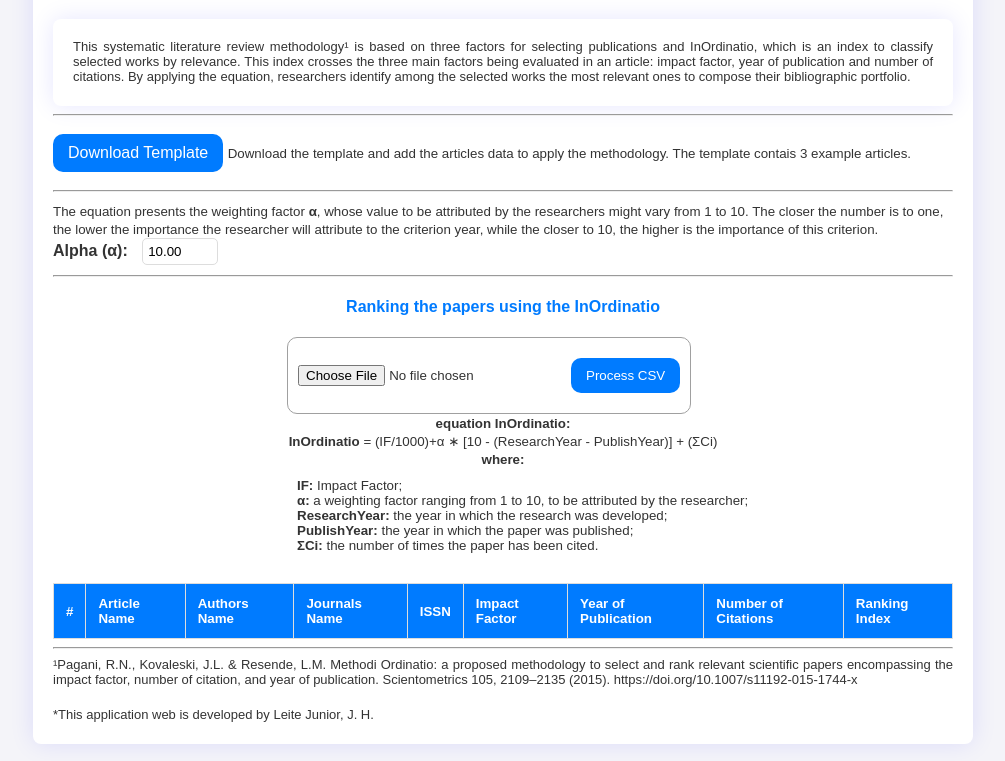
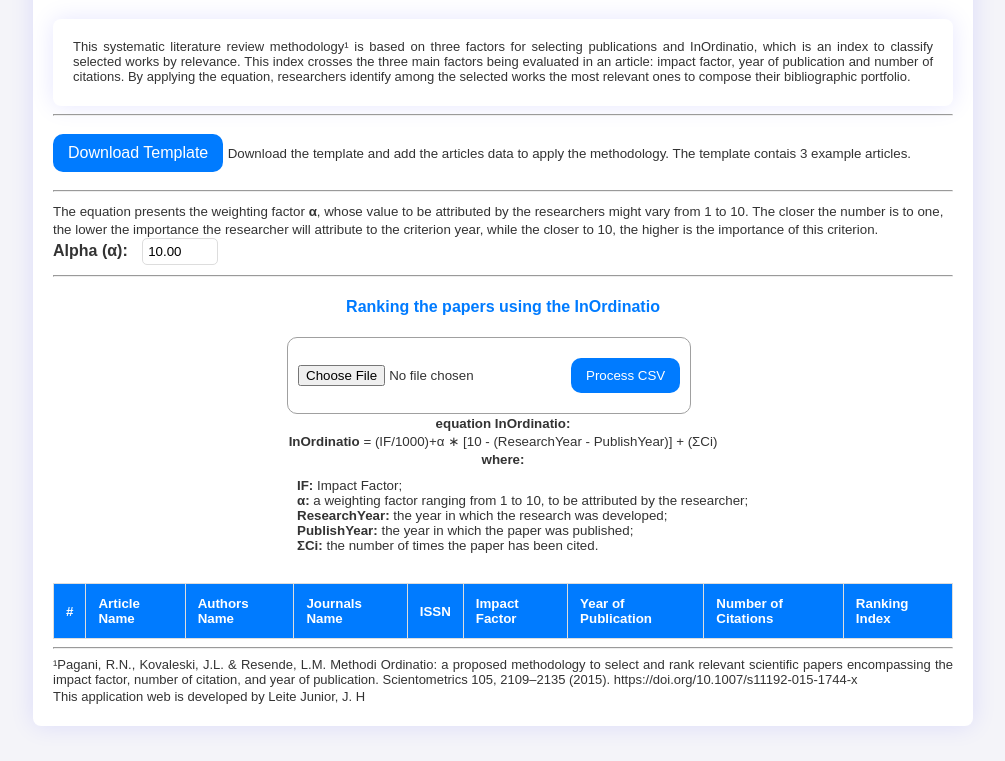
Before and after one commit to jhugolj/ordinatio-teste, a plain HTML site: page Index.html in a window 1280 px wide. Shown: the part 101-862 px from the top of the page, without its empty margins (137-1142 px from the left). Drawn offline with Linux system fonts and the light colour scheme.

Commit message:
Update Index.html

```diff
--- a/Index.html
+++ b/Index.html
@@ -14,7 +14,7 @@
             which is an index to classify selected works by relevance. This index crosses the three main factors being evaluated in an article:
             impact factor, year of publication and number of citations. By applying the equation, researchers identify among the selected works
             the most relevant ones to compose their bibliographic portfolio.</p></div>
-        <hr>
+            <hr>
         <a href="template.csv" class="download-link" download="template.csv">Download Template</a>
         <span class="small-text">Download the template and add the articles data to apply the methodology. The template contais 3 example articles.</span>
         <hr>
@@ -60,8 +60,7 @@
     </div>
     <hr>
     <p>¹Pagani, R.N., Kovaleski, J.L. & Resende, L.M. Methodi Ordinatio: a proposed methodology to select and rank relevant scientific papers encompassing the impact factor, number of citation, and year of publication. Scientometrics 105, 2109–2135 (2015). https://doi.org/10.1007/s11192-015-1744-x </p>
-    <br>
-    <p>*This application web is developed by Leite Junior, J. H.</p>
+    <p>This application web is developed by Leite Junior, J. H</p>
     <script src="script.js"></script>
 </body>
 </html>
```
